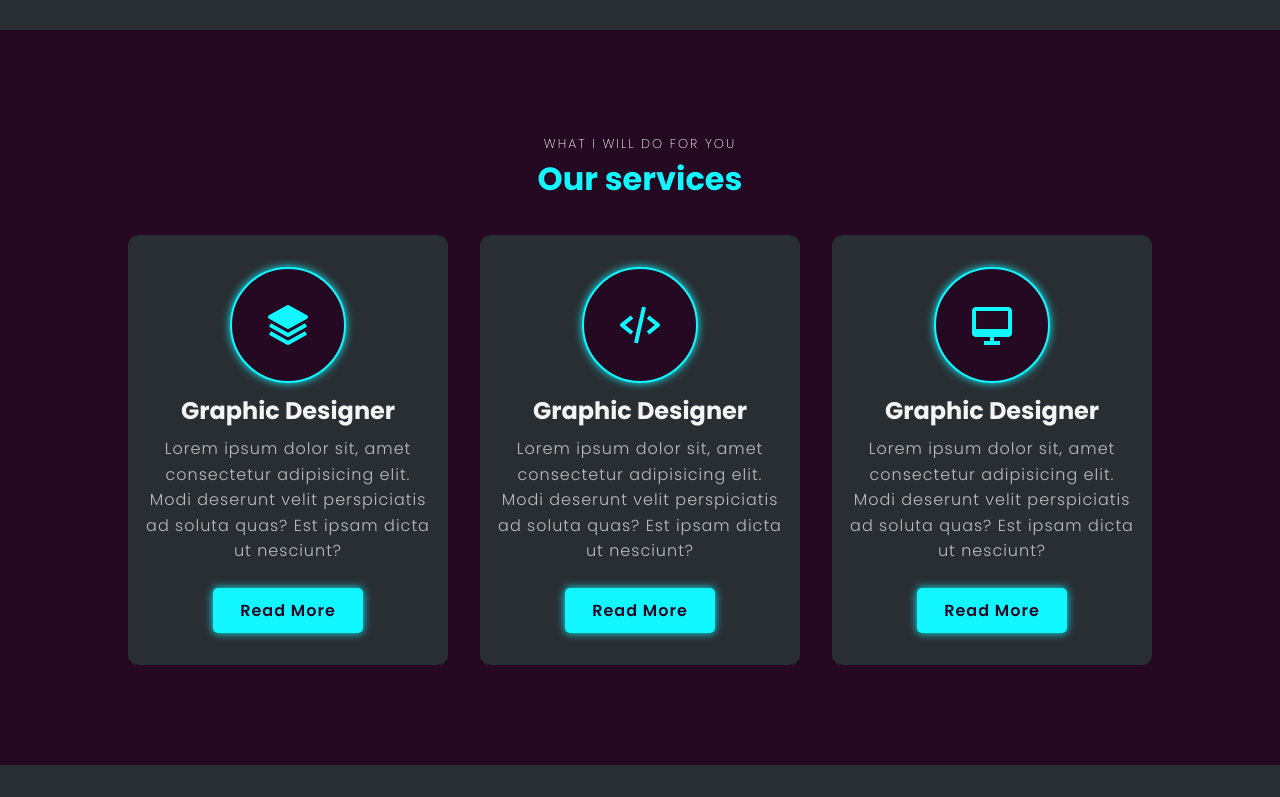
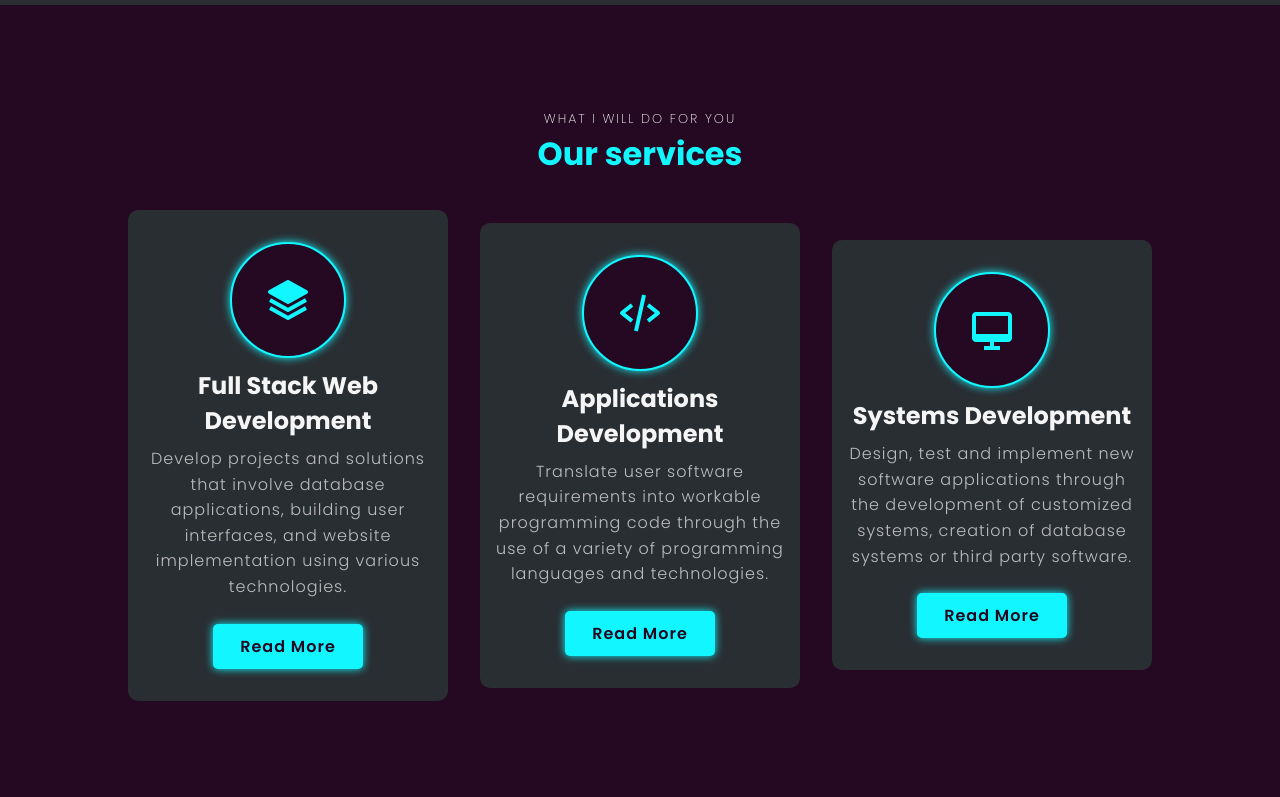
Before and after one commit to Srihari2442001/srihari.com, a plain HTML site: page index.html in a window 1280 px wide. Shown: the part 1549-2346 px from the top of the page. Drawn offline with nearby package versions, Linux system fonts and the light colour scheme.

Commit message:
Add files via upload

```diff
--- a/index.html
+++ b/index.html
@@ -4,12 +4,12 @@
     <meta charset="UTF-8">
     <meta http-equiv="x-UA-Compatible" content="IE=edge">
     <meta name="viewport" content="width=device-width, initial-scale=1.0">
-    <title>Pars Coder || Portfolio Website</title>
+    <title>SriHari Portfolio</title>
     <link rel="stylesheet" href="style.css">
     <link href='https://unpkg.com/boxicons@2.1.4/css/boxicons.min.css' rel='stylesheet'>
 </head>
 <body>
-    <!--header site-->>
+    <!--header site-->
     <header>
         <div class="logo"><span>S</span>ri.</div>
         <ul class="navlist">
@@ -30,7 +30,7 @@
             <div class="change-text">
                 <h3>And I'm</h3>
                 <h3>
-                    <span class="word">Youtuber</span>
+                    <span class="word">Backend&nbsp;Developer</span>
                     <span class="word">Web&nbsp;Designer</span>
                     <span class="word">Frontend&nbsp;Developer</span>
                     <span class="word">UX/UI&nbsp;Developer</span>
@@ -44,15 +44,15 @@
                     <h5>Email :</h5>
                     <span>hs3698360@gmail.com</span>
                 </div>
-                <div class="email-info">
+                <!-- <div class="email-info">
                     <h5>Behance :</h5>
                     <span>behance.net/john</span>
-                </div>
+                </div> -->
             </div>
 
             <div class="btn-box">
                 <a href="#" class="btn">Download CV</a>
-                <a href="#" class="btn">Hire Me Now!</a>
+                <!-- <a href="#" class="btn">Hire Me Now!</a> -->
             </div>
 
             <div class="social-icons">
@@ -141,7 +141,7 @@
             <span>Let me introduce myself</span>
             <h2>About Me</h2>
             <h3>A story of good</h3>
-            <p>Lorem ipsum dolor sit, amet consectetur adipisicing elit. Error reprehenderit sit quia voluptatem omnis quibusdam, praesentium, officiis veritatis delectus corrupti illo aliquid veniam quae voluptate aspernatur aperiam explicabo animi temporibus.</p>
+            <p>I spent the past 2+ years working across different areas of digital design: front-end development, mobile design, marketing site pages, and app UI/UX, leading up to my recent role where I designed products for mobile platforms.</p>
 
             <div class="btn-box">
                 <a href="#" class="btn">Read More!</a>
@@ -160,8 +160,8 @@
             <div class="section-services scroll-bottom">
                 <div class="service-box">
                     <i class='bx bxs-layer service-icon'></i>
-                    <h3>Graphic Designer</h3>
-                    <p>Lorem ipsum dolor sit, amet consectetur adipisicing elit. Modi deserunt velit perspiciatis ad soluta quas? Est ipsam dicta ut nesciunt?</p>
+                    <h3>Full Stack Web Development</h3>
+                    <p>Develop projects and solutions that involve database applications, building user interfaces, and website implementation using various technologies.</p>
                     <div class="btn-box service-btn">
                         <a href="#" class="btn">Read More</a>
                     </div>
@@ -169,8 +169,8 @@
 
                 <div class="service-box">
                     <i class='bx bx-code-alt service-icon' ></i>
-                    <h3>Graphic Designer</h3>
-                    <p>Lorem ipsum dolor sit, amet consectetur adipisicing elit. Modi deserunt velit perspiciatis ad soluta quas? Est ipsam dicta ut nesciunt?</p>
+                    <h3>Applications Development</h3>
+                    <p>Translate user software requirements into workable programming code through the use of a variety of programming languages and technologies.</p>
                     <div class="btn-box service-btn">
                         <a href="#" class="btn">Read More</a>
                     </div>
@@ -178,8 +178,8 @@
 
                 <div class="service-box">
                     <i class='bx bx-desktop service-icon'></i>
-                    <h3>Graphic Designer</h3>
-                    <p>Lorem ipsum dolor sit, amet consectetur adipisicing elit. Modi deserunt velit perspiciatis ad soluta quas? Est ipsam dicta ut nesciunt?</p>
+                    <h3>Systems Development</h3>
+                    <p>Design, test and implement new software applications through the development of customized systems, creation of database systems or third party software.</p>
                     <div class="btn-box service-btn">
                         <a href="#" class="btn">Read More</a>
                     </div>
```
